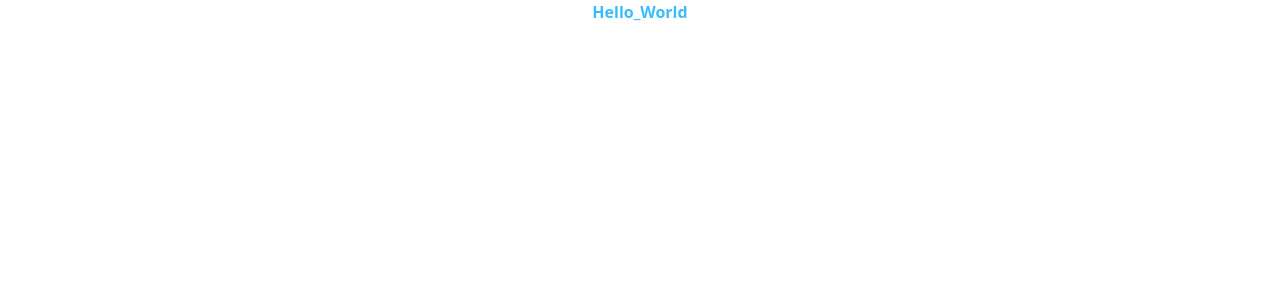
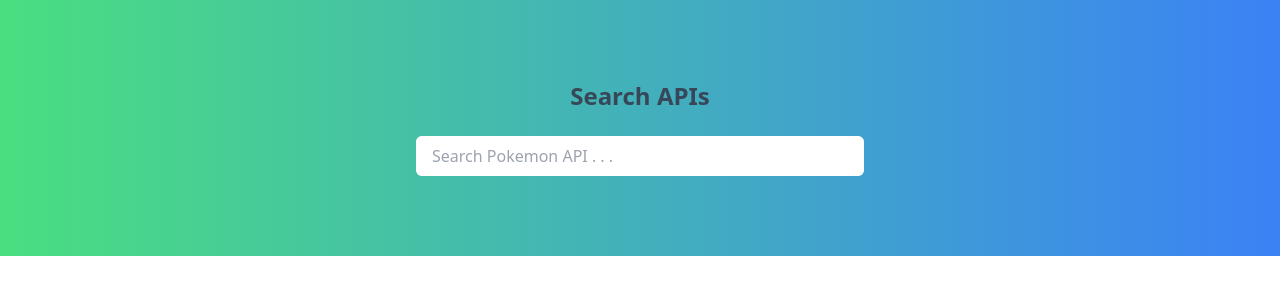
Before and after one commit to anangyoga/api-list-react, a React (Vite) app: page / in a window 1280 px wide. Shown: the top 300 px of the page. Built offline with nearby package versions, Linux system fonts and the light colour scheme.

Commit message:
feat: jumbotron component

```diff
--- a/src/App.jsx
+++ b/src/App.jsx
@@ -1,5 +1,11 @@
+import Jumbotron from "./components/Jumbotron";
+
 const App = () => {
-  return <div class="before:content-['Hello\_World'] text-center text-sky-400 font-semibold"></div>;
+  return (
+    <div>
+      <Jumbotron />
+    </div>
+  );
 };
 
 export default App;
--- /dev/null
+++ b/src/components/Jumbotron.jsx
@@ -0,0 +1,14 @@
+import React from "react";
+
+const Jumbotron = () => {
+  return (
+    <div className="bg-gradient-to-r from-green-400 to-blue-500 text-center py-20 px-2">
+      <h2 className="font-semibold text-gray-700/95 text-2xl">Search APIs</h2>
+      <div className="flex items-center mt-6 max-w-md mx-auto bg-white rounded-md overflow-hidden">
+        <input className="w-full px-4 py-2 rounded-md text-gray-800 focus:outline-none" type="text" placeholder="Search Pokemon API . . ." />
+      </div>
+    </div>
+  );
+};
+
+export default Jumbotron;
```
